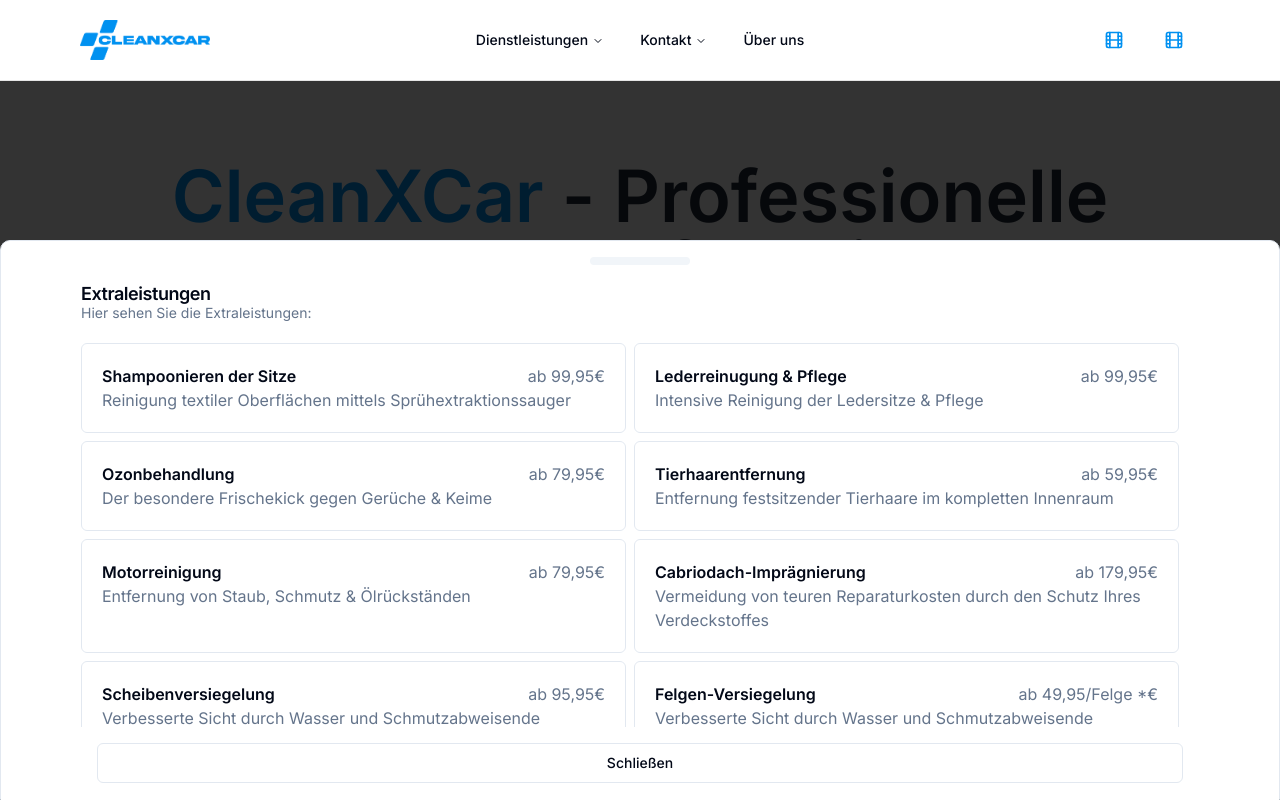
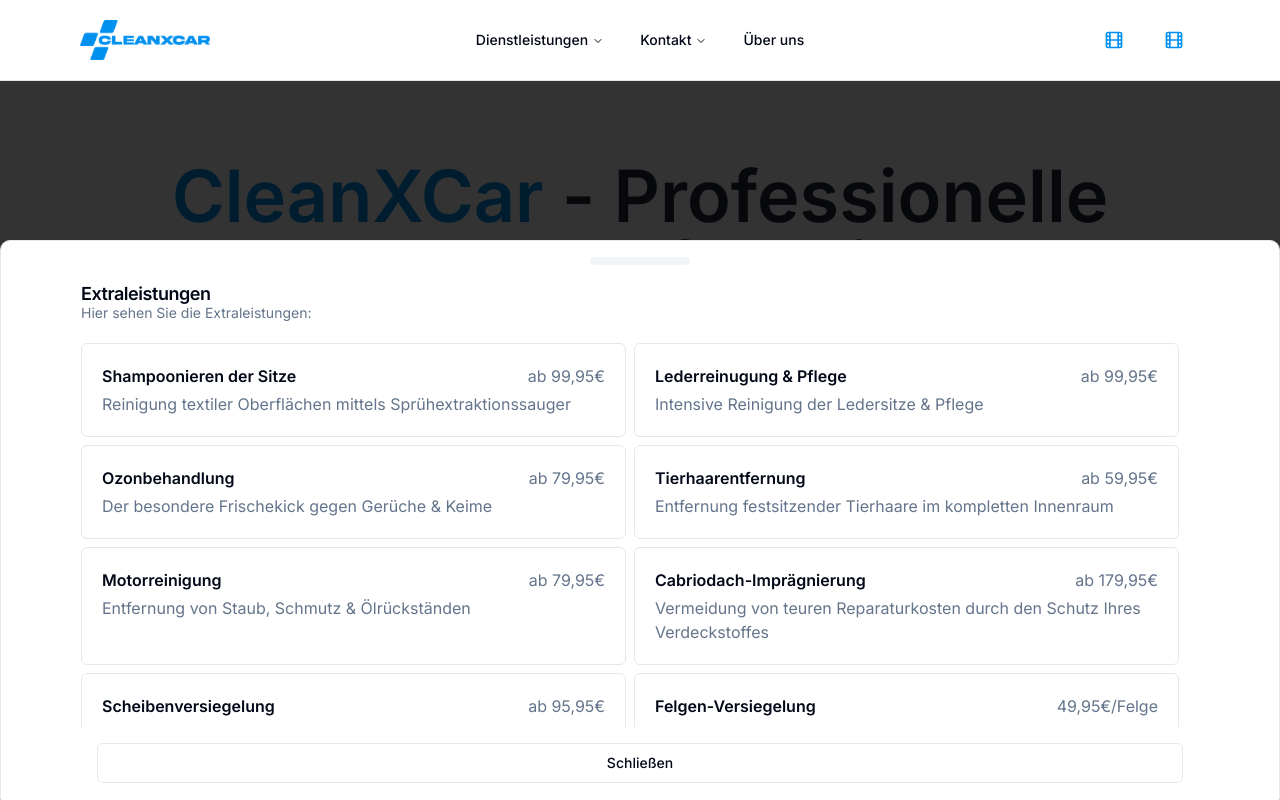
Before and after one commit to renhick/cleanxcar, a Next.js app: page / in a window 1280 px wide. Both pictures are taken after a click on the button "Alle Extraleistungen anschauen". Built offline with nearby package versions, Linux system fonts and the light colour scheme.

Commit message:
CXC Update 060720204

```diff
--- a/src/app/layout.tsx
+++ b/src/app/layout.tsx
@@ -6,8 +6,8 @@ import Navbar from "@/components/Navbar";
 const inter = Inter({ subsets: ["latin"] });
 
 export const metadata: Metadata = {
-  title: "Create Next App",
-  description: "Generated by create next app",
+  title: "CleanXCar Fahrzeugaufbereitung",
+  description: "CleanXCar Fahrzeugaufbereitungs Service in Kapellen Drusweiler 76889.",
 };
 
 export default function RootLayout({
--- a/src/components/ExtraDrawer.tsx
+++ b/src/components/ExtraDrawer.tsx
@@ -14,67 +14,68 @@ import {
 import MaxWidthWrapper from "./MaxWidthWrapper"
 import { ScrollArea } from "./ui/scroll-area";
 import { ArrowRight } from "lucide-react";
+import { Separator } from "./ui/separator";
 
 
 const extraService = [
     {
         id: 1,
         header: "Shampoonieren der Sitze",
-        price: "99,95",
+        price: "ab 99,95€",
         text: "Reinigung textiler Oberflächen mittels Sprühextraktionssauger",
     },
     {
         id: 2,
         header: "Lederreinugung & Pflege",
-        price: "99,95",
+        price: "ab 99,95€",
         text: "Intensive Reinigung der Ledersitze & Pflege",
     },
     {
         id: 3,
         header: "Ozonbehandlung",
-        price: "79,95",
+        price: "ab 79,95€",
         text: "Der besondere Frischekick gegen Gerüche & Keime",
     },
     {
         id: 4,
         header: "Tierhaarentfernung",
-        price: "59,95",
+        price: "ab 59,95€",
         text: "Entfernung festsitzender Tierhaare im kompletten Innenraum",
     },
     {
         id: 5,
         header: "Motorreinigung",
-        price: "79,95",
+        price: "ab 79,95€",
         text: "Entfernung von Staub, Schmutz & Ölrückständen",
     },
     {
         id: 6,
         header: "Cabriodach-Imprägnierung",
-        price: "179,95",
+        price: "ab 179,95€",
         text: "Vermeidung von teuren Reparaturkosten durch den Schutz Ihres Verdeckstoffes",
     },
     {
         id: 7,
         header: "Scheibenversiegelung",
-        price: "95,95",
+        price: "ab 95,95€",
         text: "Verbesserte Sicht durch Wasser und Schmutzabweisende Versiegelung",
     },
     {
         id: 8,
         header: "Felgen-Versiegelung",
-        price: "49,95/Felge *",
+        price: "49,95€/Felge",
         text: "Verbesserte Sicht durch Wasser und Schmutzabweisende Versiegelung",
     },
     {
         id: 9,
         header: "Trockeneis-Reinigung",
-        price: "auf Anfrage *",
+        price: "auf Anfrage",
         text: "Das wie-neu- Erlebnis mit unserer schonenden & Umweltfreundlichen Trockeneis-Reinigung",
     },
     {
         id: 10,
         header: "Motorradaufbereitung",
-        price: "199",
+        price: "ab 199€",
         text: "Ihr Bike mit strahlendem Glanz, Schutz vor Witterungseinflüssen & Wertsteigerung",
     },
 ];
@@ -104,10 +105,10 @@ const ExtraDrawer = () => {
                                 <div key={item.id} className="border border-input  rounded-md p-5 ">
                                     <div className='flex justify-between items-center'>
                                         <p className='font-semibold'>{item.header}</p>
-                                        <p className='text-muted-foreground'>ab {item.price}€</p>
+                                        <p className='text-muted-foreground'>{item.price}</p>
                                     </div>
                                     <div>
-                                        <p className='text-muted-foreground'>{item.text}</p>
+                                        <p className='text-muted-foreground mt-1'>{item.text}</p>
                                     </div>
                                 </div>
                             ))}
```
